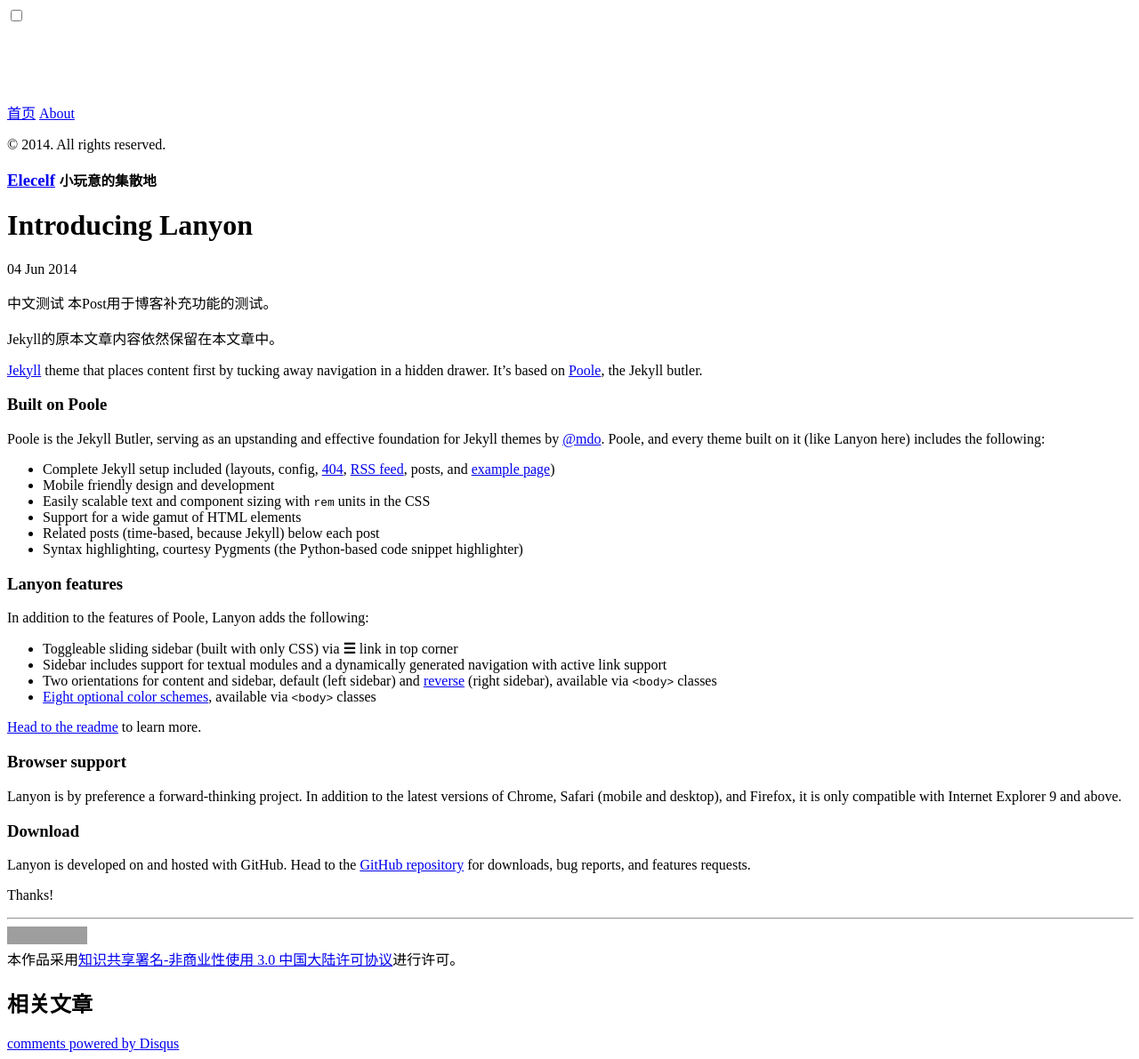
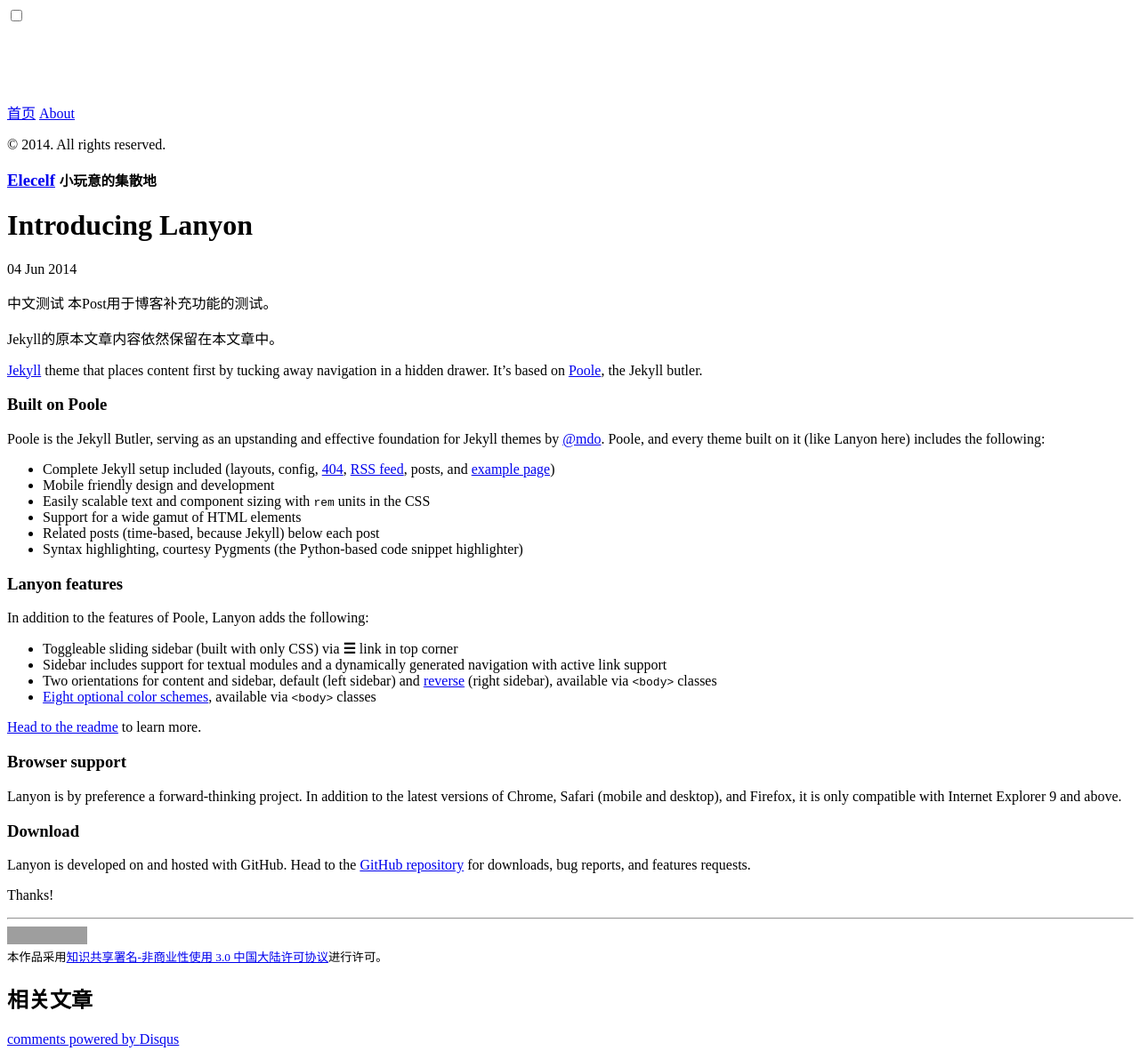
Before and after one commit to snakealpha/snakealpha.github.io, a Jekyll site: the page built from _posts/2014-06-04-jekyll-test-post.md, in a window 1280 px wide. Shown: the whole page at 89% size. Built offline with Jekyll 4.4.1, drawn with Linux system fonts in a browser that asks for light colours; Markdown is read by kramdown in place of the engine named in the settings; comment, search, counter and statistics services are not loaded; grey boxes are pictures that could not be loaded.

Commit message:
cc license change font.

```diff
--- a/_layouts/post.html
+++ b/_layouts/post.html
@@ -11,17 +11,17 @@
 <div id="cc_block">
   <hr width="100%" />
   {% if page.by-nc-nd == true %}
-    <a rel="license" href="http://creativecommons.org/licenses/by-nc-nd/3.0/cn/"><img alt="知识共享许可协议" style="border-width:0" src="http://i.creativecommons.org/l/by-nc-nd/3.0/cn/88x31.png" /></a><br />本作品采用<a rel="license" href="http://creativecommons.org/licenses/by-nc-nd/3.0/cn/">知识共享署名-非商业性使用-禁止演绎 3.0 中国大陆许可协议</a>进行许可。
+    <a rel="license" href="http://creativecommons.org/licenses/by-nc-nd/3.0/cn/"><img alt="知识共享许可协议" style="border-width:0" src="http://i.creativecommons.org/l/by-nc-nd/3.0/cn/88x31.png" /></a><br /><small class="masthead-title">本作品采用<a rel="license" href="http://creativecommons.org/licenses/by-nc-nd/3.0/cn/">知识共享署名-非商业性使用-禁止演绎 3.0 中国大陆许可协议</a>进行许可。</small>
   {% elsif page.by-nc-sa == true %}
-    <a rel="license" href="http://creativecommons.org/licenses/by-nc-sa/3.0/cn/"><img alt="知识共享许可协议" style="border-width:0" src="http://i.creativecommons.org/l/by-nc-sa/3.0/cn/88x31.png" /></a><br />本作品采用<a rel="license" href="http://creativecommons.org/licenses/by-nc-sa/3.0/cn/">知识共享署名-非商业性使用-相同方式共享 3.0 中国大陆许可协议</a>进行许可。
+    <a rel="license" href="http://creativecommons.org/licenses/by-nc-sa/3.0/cn/"><img alt="知识共享许可协议" style="border-width:0" src="http://i.creativecommons.org/l/by-nc-sa/3.0/cn/88x31.png" /></a><br /><small class="masthead-title">本作品采用<a rel="license" href="http://creativecommons.org/licenses/by-nc-sa/3.0/cn/">知识共享署名-非商业性使用-相同方式共享 3.0 中国大陆许可协议</a>进行许可。</small>
   {% elsif page.by-nc == true %}
-    <a rel="license" href="http://creativecommons.org/licenses/by-nc/3.0/cn/"><img alt="知识共享许可协议" style="border-width:0" src="http://i.creativecommons.org/l/by-nc/3.0/cn/88x31.png" /></a><br />本作品采用<a rel="license" href="http://creativecommons.org/licenses/by-nc/3.0/cn/">知识共享署名-非商业性使用 3.0 中国大陆许可协议</a>进行许可。
+    <a rel="license" href="http://creativecommons.org/licenses/by-nc/3.0/cn/"><img alt="知识共享许可协议" style="border-width:0" src="http://i.creativecommons.org/l/by-nc/3.0/cn/88x31.png" /></a><br /><small class="masthead-title">本作品采用<a rel="license" href="http://creativecommons.org/licenses/by-nc/3.0/cn/">知识共享署名-非商业性使用 3.0 中国大陆许可协议</a>进行许可。</small>
   {% elsif page.by-nd == true %}
-    <a rel="license" href="http://creativecommons.org/licenses/by-nd/3.0/cn/"><img alt="知识共享许可协议" style="border-width:0" src="http://i.creativecommons.org/l/by-nd/3.0/cn/88x31.png" /></a><br />本作品采用<a rel="license" href="http://creativecommons.org/licenses/by-nd/3.0/cn/">知识共享署名-禁止演绎 3.0 中国大陆许可协议</a>进行许可。
+    <a rel="license" href="http://creativecommons.org/licenses/by-nd/3.0/cn/"><img alt="知识共享许可协议" style="border-width:0" src="http://i.creativecommons.org/l/by-nd/3.0/cn/88x31.png" /></a><br /><small class="masthead-title">本作品采用<a rel="license" href="http://creativecommons.org/licenses/by-nd/3.0/cn/">知识共享署名-禁止演绎 3.0 中国大陆许可协议</a>进行许可。</small>
   {% elsif page.by-sa == true %}
-    <a rel="license" href="http://creativecommons.org/licenses/by-sa/3.0/cn/"><img alt="知识共享许可协议" style="border-width:0" src="http://i.creativecommons.org/l/by-sa/3.0/cn/88x31.png" /></a><br />本作品采用<a rel="license" href="http://creativecommons.org/licenses/by-sa/3.0/cn/">知识共享署名-相同方式共享 3.0 中国大陆许可协议</a>进行许可。
+    <a rel="license" href="http://creativecommons.org/licenses/by-sa/3.0/cn/"><img alt="知识共享许可协议" style="border-width:0" src="http://i.creativecommons.org/l/by-sa/3.0/cn/88x31.png" /></a><br /><small class="masthead-title">本作品采用<a rel="license" href="http://creativecommons.org/licenses/by-sa/3.0/cn/">知识共享署名-相同方式共享 3.0 中国大陆许可协议</a>进行许可。</small>
   {% elsif page.by == true %}
-    <a rel="license" href="http://creativecommons.org/licenses/by/3.0/cn/"><img alt="知识共享许可协议" style="border-width:0" src="http://i.creativecommons.org/l/by/3.0/cn/88x31.png" /></a><br />本作品采用<a rel="license" href="http://creativecommons.org/licenses/by/3.0/cn/">知识共享署名 3.0 中国大陆许可协议</a>进行许可。
+    <a rel="license" href="http://creativecommons.org/licenses/by/3.0/cn/"><img alt="知识共享许可协议" style="border-width:0" src="http://i.creativecommons.org/l/by/3.0/cn/88x31.png" /></a><br /><small class="masthead-title">本作品采用<a rel="license" href="http://creativecommons.org/licenses/by/3.0/cn/">知识共享署名 3.0 中国大陆许可协议</a>进行许可。</small>
   {% endif %}
 </div>
 
```
